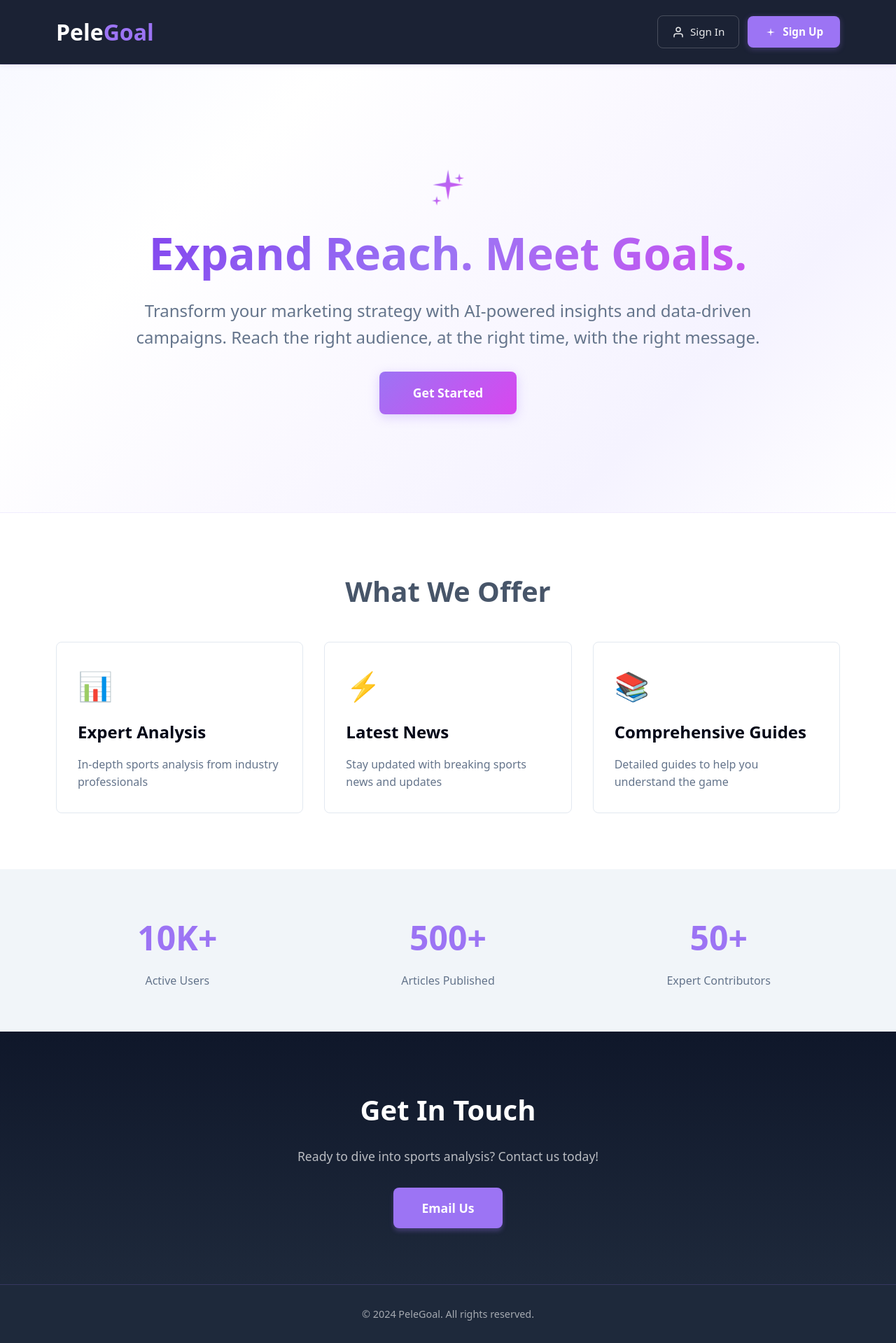
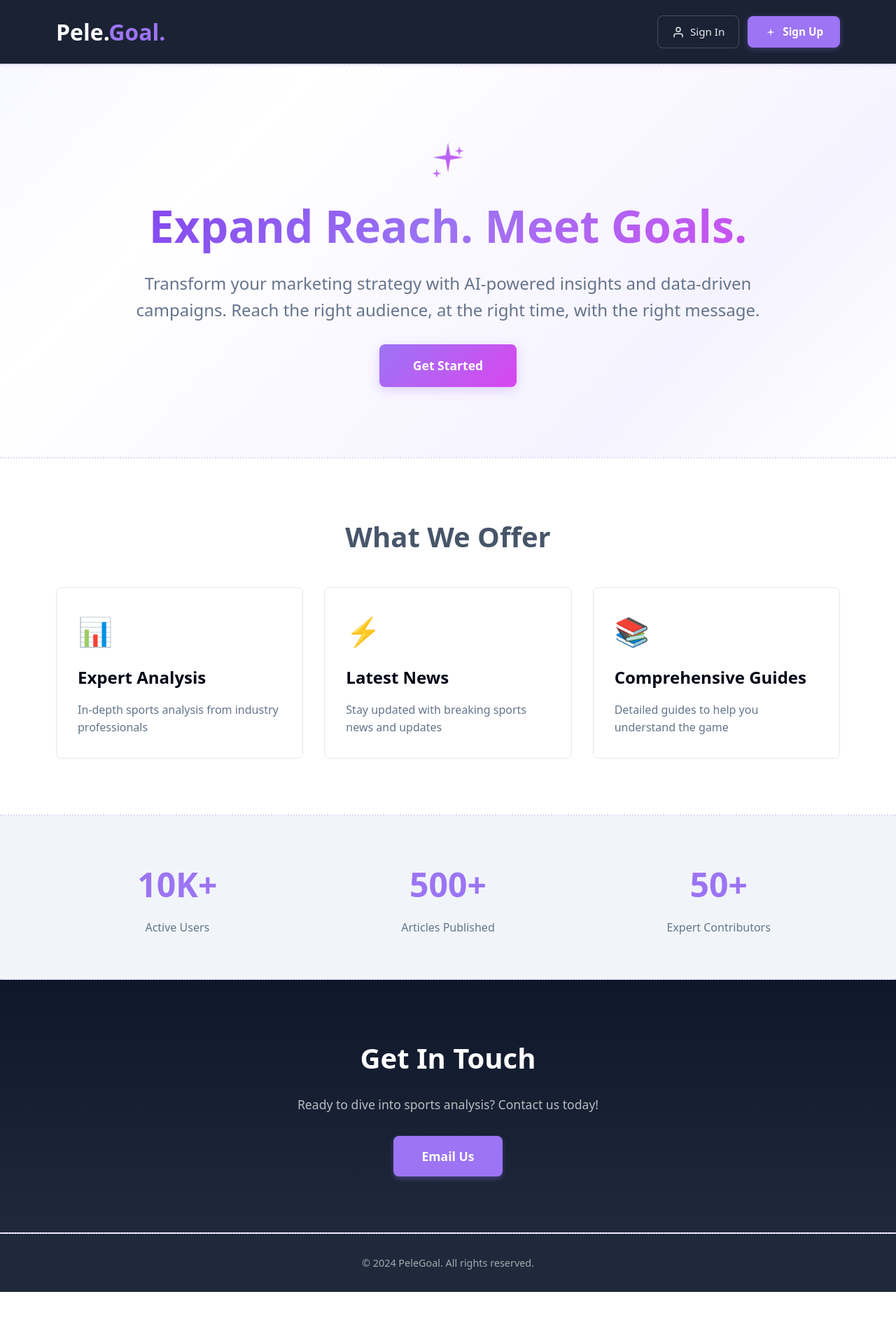
Before and after one commit to shukyba/pelegoal.site, a Next.js app: page / in a window 1280 px wide. Shown: the whole page at 70% size. After the commit the page ends 1846 px from the top, so only its background shows below. Built offline with nearby package versions, Linux system fonts and the light colour scheme.

Commit message:
Refactor page layout by adding dotted dividers for visual separation and adjusting padding in the hero section. Update header title for consistency and remove unnecessary border styles.

```diff
--- a/src/app/page.tsx
+++ b/src/app/page.tsx
@@ -13,8 +13,7 @@ export default function Home() {
         top: 0,
         zIndex: 100,
         boxShadow: '0 4px 6px -1px rgba(156, 116, 244, 0.1), 0 2px 4px -2px rgba(156, 116, 244, 0.05)',
-        transition: 'all 0.3s ease',
-        borderBottom: '1px solid rgba(156, 116, 244, 0.1)'
+        transition: 'all 0.3s ease'
       }}>
         <div className="container" style={{
           display: 'flex',
@@ -25,7 +24,7 @@ export default function Home() {
             fontSize: 'clamp(1.5rem, 4vw, 2rem)',
             fontWeight: 700
           }}>
-            Pele<span style={{ color: 'var(--brand-purple)' }}>Goal</span>
+            Pele.<span style={{ color: 'var(--brand-purple)' }}>Goal.</span>
           </h1>
           <nav style={{ display: 'flex', gap: '12px', alignItems: 'center' }}>
             {/* Sign In Button */}
@@ -95,14 +94,19 @@ export default function Home() {
         </div>
       </header>
 
+      {/* Dotted Divider */}
+      <div style={{
+        borderTop: '2px dotted rgba(156, 116, 244, 0.3)',
+        margin: '0'
+      }}/>
+
       {/* Hero Section with Contemporary Gradient */}
       <section style={{
         background: 'linear-gradient(135deg, #f8f9ff 0%, #ffffff 25%, #faf8ff 50%, #f5f3ff 75%, #ffffff 100%)',
         color: '#1e293b',
-        padding: 'clamp(80px, 15vw, 140px) 0',
+        padding: 'clamp(60px, 10vw, 100px) 0',
         textAlign: 'center',
-        position: 'relative',
-        borderBottom: '1px solid rgba(156, 116, 244, 0.1)'
+        position: 'relative'
       }}>
         <div className="container">
           {/* Sparkle Icon */}
@@ -170,6 +174,12 @@ export default function Home() {
           </a>
         </div>
       </section>
+
+      {/* Dotted Divider */}
+      <div style={{
+        borderTop: '2px dotted rgba(156, 116, 244, 0.3)',
+        margin: '0'
+      }}/>
 
       {/* Features Section */}
       <section id="about" style={{
@@ -253,6 +263,12 @@ export default function Home() {
         </div>
       </section>
 
+      {/* Dotted Divider */}
+      <div style={{
+        borderTop: '2px dotted rgba(156, 116, 244, 0.3)',
+        margin: '0'
+      }}/>
+
       {/* Stats Section */}
       <section style={{
         padding: 'clamp(40px, 10vw, 60px) 0',
@@ -290,6 +306,12 @@ export default function Home() {
           </div>
         </div>
       </section>
+
+      {/* Dotted Divider */}
+      <div style={{
+        borderTop: '2px dotted rgba(156, 116, 244, 0.3)',
+        margin: '0'
+      }}/>
 
       {/* Contact Section */}
       <section id="contact" style={{
@@ -338,14 +360,19 @@ export default function Home() {
         </div>
       </section>
 
+      {/* Dotted Divider */}
+      <div style={{
+        borderTop: '2px dotted rgba(156, 116, 244, 0.3)',
+        margin: '0'
+      }}/>
+
       {/* Footer */}
       <footer style={{
         background: '#1e293b',
         color: 'rgba(255, 255, 255, 0.6)',
         textAlign: 'center',
         padding: '30px 0',
-        fontSize: '0.9rem',
-        borderTop: '1px solid rgba(156, 116, 244, 0.2)'
+        fontSize: '0.9rem'
       }}>
         <div className="container">
           <p>&copy; 2024 PeleGoal. All rights reserved.</p>
```
